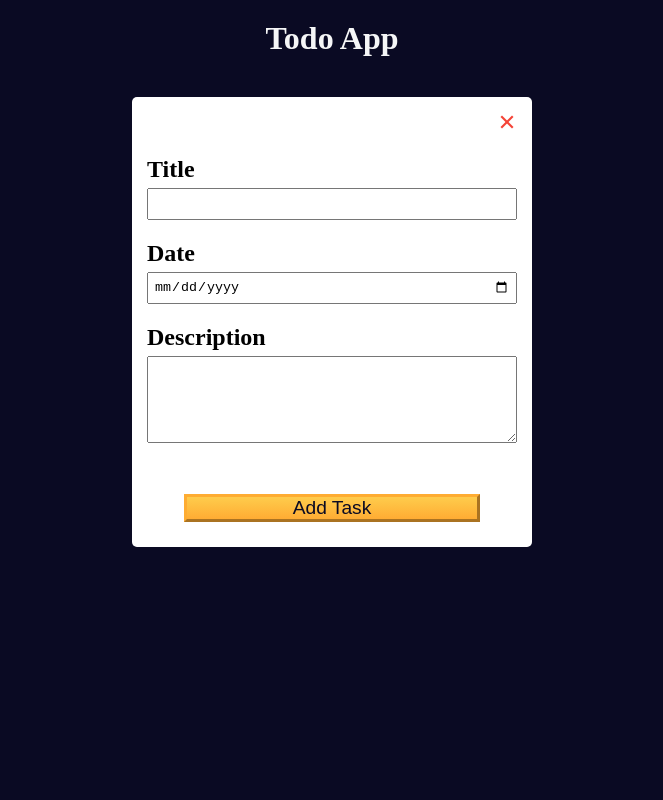
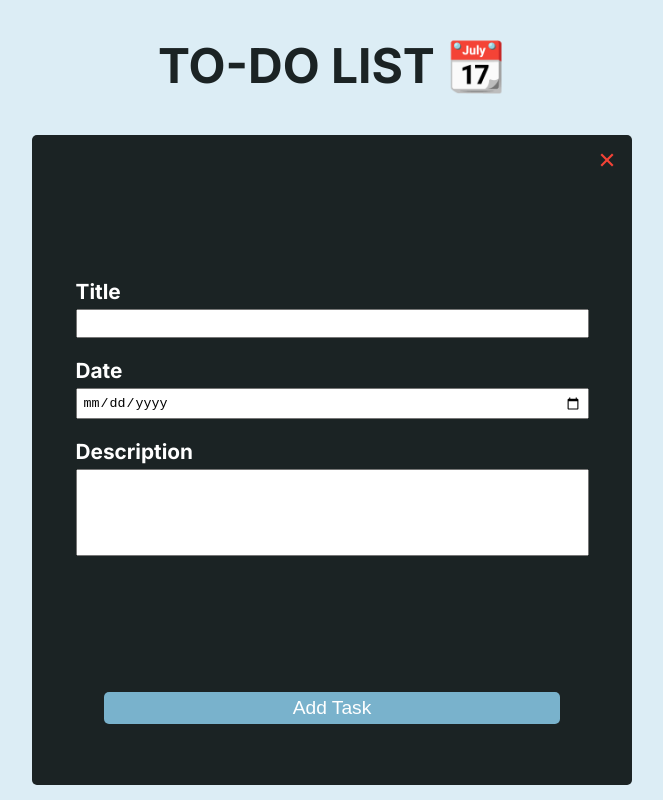
Before and after one commit to miguelRibeir0/ToDoList, a plain HTML site: page index.html in a window 1280 px wide. Both pictures are taken after a click on the button "Add New Task". Shown: the whole page, without its empty margins (308-971 px from the left). Drawn offline with Linux system fonts and the light colour scheme.

Commit message:
started working on the ui

```diff
--- a/css/styles.css
+++ b/css/styles.css
@@ -1,9 +1,9 @@
 :root {
     --white: #fff;
-    --light-grey: #f5f6f7;
-    --dark-grey: #0a0a23;
-    --yellow: #f1be32;
-    --golden-yellow: #feac32;
+    --background: #dcedf5;
+    --primary: #1b2324;
+    --seconday: #79b2cc;
+    --accent: #30267d;
   }
 
   *,
@@ -15,7 +15,14 @@
   }
 
   body {
-    background-color: var(--dark-grey);
+    height: 100dvh;
+    display: flex;
+    align-items: center;
+    justify-content: center;
+    background-color: var(--background);
+    font-family: 'Inter', sans-serif;
+    color: var(--white);
+    font-weight: 400;
   }
 
   main {
@@ -26,15 +33,20 @@
   }
 
   h1 {
-    color: var(--light-grey);
+    color: var(--primary);
     margin: 20px 0 40px 0;
+    text-transform: uppercase;
+    font-weight: 700;
+    font-size: 3rem;
+  }
+  textarea {
+    resize: none;
   }
 
   .todo-app {
-    background-color: var(--white);
-    width: 300px;
-    height: 350px;
-    border: 5px solid var(--yellow);
+    background-color: var(--primary);
+    width: 600px;
+    height: 650px;
     border-radius: 8px;
     padding: 15px;
     position: relative;
@@ -47,15 +59,16 @@
     cursor: pointer;
     width: 100px;
     margin: 10px;
-    color: var(--dark-grey);
-    background-color: var(--golden-yellow);
-    background-image: linear-gradient(#fecc4c, #ffac33);
-    border-color: var(--golden-yellow);
-    border-width: 3px;
+    color: var(--white);
+    background-color: var(--seconday);
+    appearance: none;
+    border: none;
+    padding: 5px 10px;
+    border-radius: 5px;
   }
 
   .btn:hover {
-    background-image: linear-gradient(#ffcc4c, #f89808);
+    background-color: var(--accent);
   }
 
   .large-btn {
@@ -63,6 +76,7 @@
     font-size: 1.2rem;
     align-self: center;
     justify-self: center;
+    margin-top: 20px;
   }
 
   .close-task-form-btn {
@@ -82,13 +96,14 @@
     top: 50%;
     left: 50%;
     transform: translate(-50%, -50%);
-    background-color: var(--white);
+    background-color: var(--primary);
     border-radius: 5px;
     padding: 15px;
-    width: 300px;
-    height: 350px;
+    width: 600px;
+    height: 650px;
     flex-direction: column;
     justify-content: space-between;
+    padding-bottom: 50px;
     overflow: auto;
   }
 
@@ -119,14 +134,19 @@
     margin-bottom: 5px;
     font-size: 1.3rem;
     font-weight: bold;
+    margin-left: 5%;
+  }
+  .task-form-label:not(:first-child) {
+    margin-top: 10px;
   }
 
   #title-input,
   #date-input,
   #description-input {
-    width: 100%;
+    align-self: center;
+    width: 90%;
     margin-bottom: 10px;
-    padding: 2px;
+    padding: 5px;
   }
 
   #confirm-close-dialog {
@@ -152,33 +172,22 @@
   }
 
   .task {
-    margin: 5px 0;
+    background-color: rgba(48, 38, 125, 0.1);
+    margin: 20px;
+    padding: 20px;
+    border-radius: 5px;
+  }
+  .task p {
+    font-size: 1.3rem;
+    margin: 10px 0;
+    font-weight: 400;
   }
 
   .hidden {
     display: none;
   }
 
-  @media (min-width: 576px) {
-    .todo-app,
-    .task-form {
-      width: 400px;
-      height: 450px;
-    }
-
-    .task-form-label {
-      font-size: 1.5rem;
-    }
-
-    #title-input,
-    #date-input {
-      height: 2rem;
-    }
-
-    #title-input,
-    #date-input,
-    #description-input {
-      padding: 5px;
-      margin-bottom: 20px;
-    }
+  .btn-task {
+    margin-top: 15px;
+    margin-left: 0;
   }
--- a/index.html
+++ b/index.html
@@ -1,38 +1,82 @@
 <!DOCTYPE html>
 <html lang="en">
-
   <head>
     <meta charset="UTF-8" />
     <meta http-equiv="X-UA-Compatible" content="IE=edge" />
     <meta name="viewport" content="width=device-width, initial-scale=1.0" />
     <title>Learn localStorage by Building a Todo App</title>
+    <link rel="preconnect" href="https://fonts.googleapis.com" />
+    <link rel="preconnect" href="https://fonts.gstatic.com" crossorigin />
+    <link
+      href="https://fonts.googleapis.com/css2?family=Inter:wght@400;700&display=swap"
+      rel="stylesheet"
+    />
     <link rel="stylesheet" href="css/styles.css" />
     <script defer src="js/script.js"></script>
   </head>
 
   <body>
     <main>
-    <h1>Todo App</h1>
+      <h1>to-do list &#128198</h1>
       <div class="todo-app">
         <button id="open-task-form-btn" class="btn large-btn">
           Add New Task
         </button>
         <form class="task-form hidden" id="task-form">
           <div class="task-form-header">
-          <button id="close-task-form-btn" class="close-task-form-btn" type="button" aria-label="close">
-            <svg class="close-icon" xmlns="http://www.w3.org/2000/svg" viewBox="0 0 48 48" width="48px" height="48px"><path fill="#F44336" d="M21.5 4.5H26.501V43.5H21.5z" transform="rotate(45.001 24 24)" /><path fill="#F44336" d="M21.5 4.5H26.5V43.501H21.5z" transform="rotate(135.008 24 24)" /></svg>
+            <button
+              id="close-task-form-btn"
+              class="close-task-form-btn"
+              type="button"
+              aria-label="close"
+            >
+              <svg
+                class="close-icon"
+                xmlns="http://www.w3.org/2000/svg"
+                viewBox="0 0 48 48"
+                width="48px"
+                height="48px"
+              >
+                <path
+                  fill="#F44336"
+                  d="M21.5 4.5H26.501V43.5H21.5z"
+                  transform="rotate(45.001 24 24)"
+                />
+                <path
+                  fill="#F44336"
+                  d="M21.5 4.5H26.5V43.501H21.5z"
+                  transform="rotate(135.008 24 24)"
+                />
+              </svg>
             </button>
           </div>
           <div class="task-form-body">
             <label class="task-form-label" for="title-input">Title</label>
-          <input required type="text" class="form-control" id="title-input" value="" />
+            <input
+              required
+              type="text"
+              class="form-control"
+              id="title-input"
+              value=""
+            />
             <label class="task-form-label" for="date-input">Date</label>
             <input type="date" class="form-control" id="date-input" value="" />
-          <label class="task-form-label" for="description-input">Description</label>
-          <textarea class="form-control" id="description-input" cols="30" rows="5"></textarea>
+            <label class="task-form-label" for="description-input"
+              >Description</label
+            >
+            <textarea
+              class="form-control"
+              id="description-input"
+              cols="30"
+              rows="5"
+            ></textarea>
           </div>
           <div class="task-form-footer">
-          <button id="add-or-update-task-btn" class="btn large-btn" type="submit">
+            <button
+              id="add-or-update-task-btn"
+              class="btn large-btn"
+              type="submit"
+            >
               Add Task
             </button>
           </div>
@@ -41,12 +85,8 @@
           <form method="dialog">
             <p class="discard-message-text">Discard unsaved changes?</p>
             <div class="confirm-close-dialog-btn-container">
-            <button id="cancel-btn" class="btn">
-              Cancel
-            </button>
-            <button id="discard-btn" class="btn">
-              Discard
-            </button>
+              <button id="cancel-btn" class="btn">Cancel</button>
+              <button id="discard-btn" class="btn">Discard</button>
             </div>
           </form>
         </dialog>
@@ -54,5 +94,4 @@
       </div>
     </main>
   </body>
-
 </html>
--- a/js/script.js
+++ b/js/script.js
@@ -30,28 +30,25 @@ const addOrUpdateTask = () => {
   }
 
   localStorage.setItem("data", JSON.stringify(taskData));
-  updateTaskContainer()
-  reset()
+  updateTaskContainer();
+  reset();
 };
 
 const updateTaskContainer = () => {
   tasksContainer.innerHTML = "";
 
-  taskData.forEach(
-    ({ id, title, date, description }) => {
-        (tasksContainer.innerHTML += `
+  taskData.forEach(({ id, title, date, description }) => {
+    tasksContainer.innerHTML += `
         <div class="task" id="${id}">
           <p><strong>Title:</strong> ${title}</p>
+          <p><strong>Description:</strong> ${description}</p>
           <p><strong>Date:</strong> ${date}</p>
-          <p><strong>Description:</strong> ${description}</p>
-          <button onclick="editTask(this)" type="button" class="btn">Edit</button>
-          <button onclick="deleteTask(this)" type="button" class="btn">Delete</button>
+          <button onclick="editTask(this)" type="button" class="btn btn-task">Edit</button>
+          <button onclick="deleteTask(this)" type="button" class="btn btn-task">Delete</button>
         </div>
-      `)
-    }
-  );
+      `;
+  });
 };
-
 
 const deleteTask = (buttonEl) => {
   const dataArrIndex = taskData.findIndex(
@@ -61,10 +58,10 @@ const deleteTask = (buttonEl) => {
   buttonEl.parentElement.remove();
   taskData.splice(dataArrIndex, 1);
   localStorage.setItem("data", JSON.stringify(taskData));
-}
+};
 
 const editTask = (buttonEl) => {
-    const dataArrIndex = taskData.findIndex(
+  const dataArrIndex = taskData.findIndex(
     (item) => item.id === buttonEl.parentElement.id
   );
 
@@ -77,7 +74,7 @@ const editTask = (buttonEl) => {
   addOrUpdateTaskBtn.innerText = "Update Task";
 
   taskForm.classList.toggle("hidden");
-}
+};
 
 const reset = () => {
   titleInput.value = "";
@@ -85,7 +82,7 @@ const reset = () => {
   descriptionInput.value = "";
   taskForm.classList.toggle("hidden");
   currentTask = {};
-}
+};
 
 if (taskData.length) {
   updateTaskContainer();
@@ -96,8 +93,12 @@ openTaskFormBtn.addEventListener("click", () =>
 );
 
 closeTaskFormBtn.addEventListener("click", () => {
-  const formInputsContainValues = titleInput.value || dateInput.value || descriptionInput.value;
-  const formInputValuesUpdated = titleInput.value !== currentTask.title || dateInput.value !== currentTask.date || descriptionInput.value !== currentTask.description;
+  const formInputsContainValues =
+    titleInput.value || dateInput.value || descriptionInput.value;
+  const formInputValuesUpdated =
+    titleInput.value !== currentTask.title ||
+    dateInput.value !== currentTask.date ||
+    descriptionInput.value !== currentTask.description;
 
   if (formInputsContainValues && formInputValuesUpdated) {
     confirmCloseDialog.showModal();
@@ -110,7 +111,7 @@ cancelBtn.addEventListener("click", () => confirmCloseDialog.close());
 
 discardBtn.addEventListener("click", () => {
   confirmCloseDialog.close();
-  reset()
+  reset();
 });
 
 taskForm.addEventListener("submit", (e) => {
```
Lines whose indentation alone changed are shown as unchanged.
